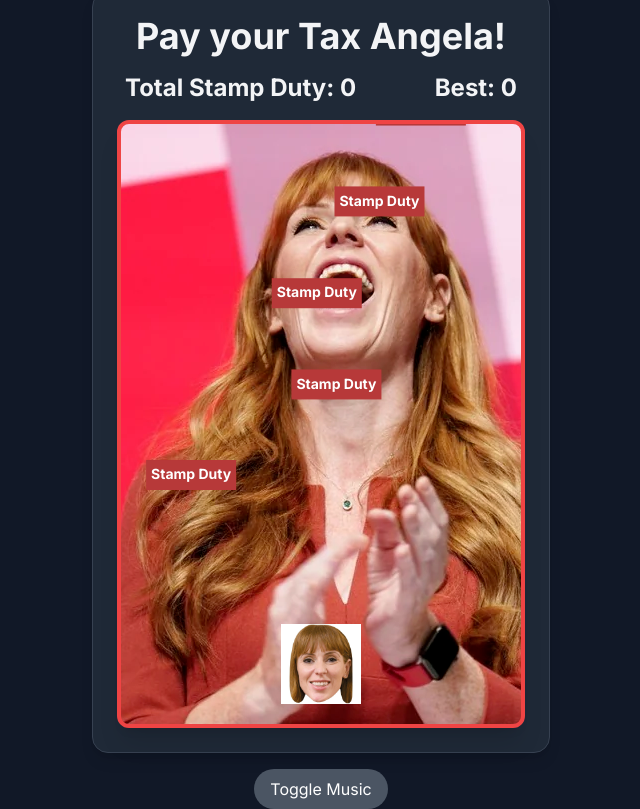
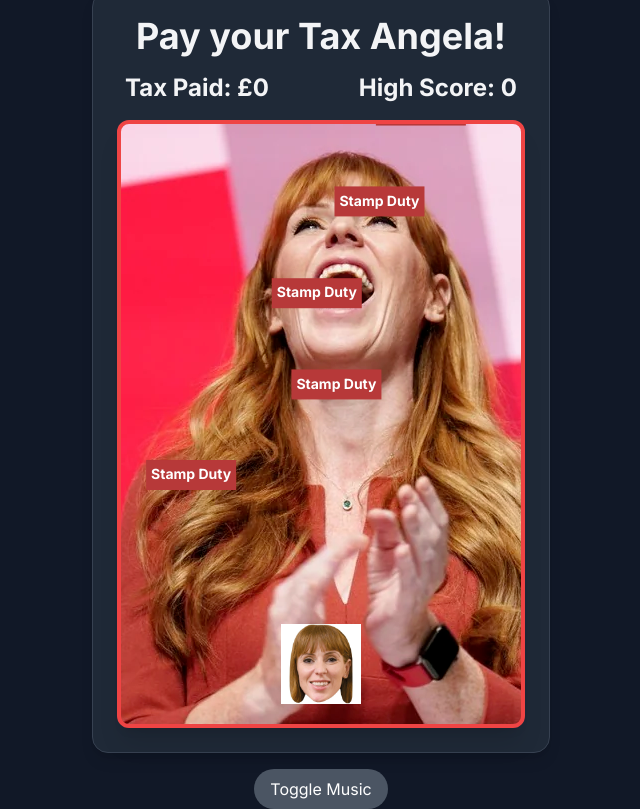
Before and after one commit to ashisamazin/angela, a plain HTML site: page index.html in a window 1280 px wide. Shown: the whole page, without its empty margins (319-959 px from the left). Drawn offline with nearby package versions, Linux system fonts and the light colour scheme.

Commit message:
some fixes

```diff
--- a/index.html
+++ b/index.html
@@ -31,16 +31,17 @@
         }
     </style>
 </head>
-<body class="bg-gray-900 text-gray-100 flex flex-col items-center justify-center p-4">
+<body class="bg-gray-900 text-gray-100 flex flex-col items-center justify-center p-1">
+    <div class="flex flex-col items-center justify-center w-full h-full">
         <div class="flex flex-col items-center p-6 bg-gray-800 rounded-2xl shadow-lg border border-gray-700">
             <h1 class="text-4xl font-bold mb-4 text-center">Pay your Tax Angela!</h1>
             <div class="flex flex-row justify-between w-full mb-4 px-2">
-            <div class="text-2xl font-bold">Total Stamp Duty: <span id="score">0</span></div>
-            <div class="text-2xl font-bold">Best: <span id="high-score">0</span></div>
+                <div class="text-2xl font-bold">Tax Paid: £<span id="score">0</span></div>
+                <div class="text-2xl font-bold">High Score: <span id="high-score">0</span></div>
             </div>
             <canvas id="gameCanvas" class="rounded-xl border-4 border-red-500 shadow-xl"></canvas>
             <div id="gameOverScreen" class="absolute inset-0 flex flex-col items-center justify-center bg-gray-900 bg-opacity-90 z-10 hidden rounded-xl p-4">
-            <h2 class="text-5xl font-bold text-red-500 mb-4 animate-bounce">You missed a stamp duty bill! Now you must resign!</h2>
+                <h2 class="text-5xl font-bold text-red-500 mb-4 animate-bounce text-center">You missed a stamp duty bill! <br>Now you must resign!</h2>
                 <p class="text-2xl mb-4">Final Score: <span id="finalScore" class="font-bold text-3xl text-green-400">0</span></p>
                 <button id="playAgainBtn" class="bg-red-600 hover:bg-red-700 text-white font-bold py-3 px-6 rounded-full shadow-lg transition-transform transform hover:scale-105">
                     Play Again
@@ -51,6 +52,7 @@
         <button id="musicToggleBtn" class="mt-4 bg-gray-600 hover:bg-gray-700 text-white py-2 px-4 rounded-full transition-transform transform hover:scale-105">
             Toggle Music
         </button>
+    </div>
     <script>
         // --- Game Setup ---
         const canvas = document.getElementById('gameCanvas');
```
Lines whose indentation alone changed are shown as unchanged.
